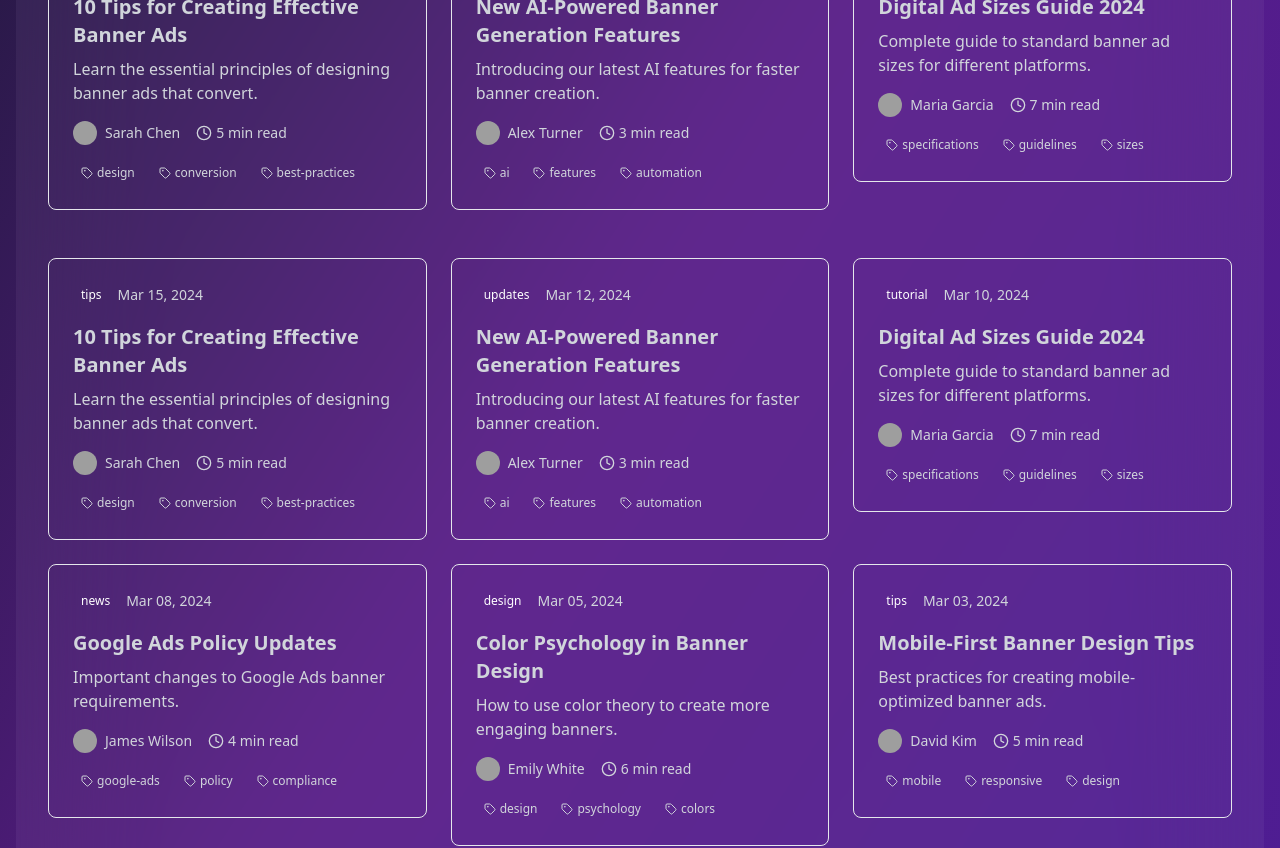
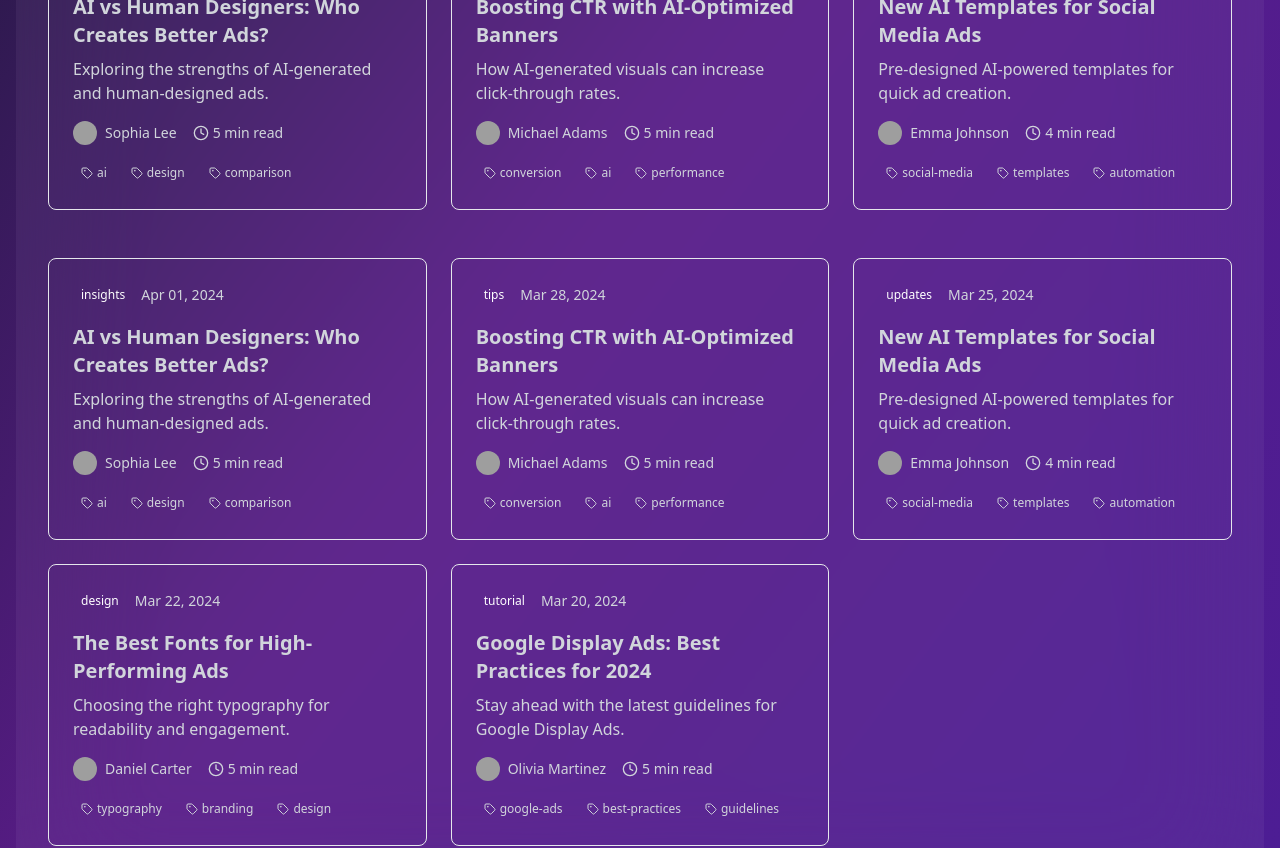
Before and after one commit to Zubariev/AdNate, a React (Vite) app: page /blog in a window 1280 px wide. Shown: the part 720-1568 px from the top of the page. Built offline with nearby package versions, Linux system fonts and the light colour scheme; grey boxes are pictures that could not be loaded.

Commit message:
fix sign up email field, sign out button, add blog posts

```diff
--- a/index.html
+++ b/index.html
@@ -3,9 +3,9 @@
   <head>
     <meta charset="UTF-8" />
     <meta name="viewport" content="width=device-width, initial-scale=1.0" />
-    <title>Design Studio</title>
-    <meta name="description" content="Design Studio - Create Beautiful Banners" />
-    <meta name="author" content="Design Studio" />
+    <title>AdNate</title>
+    <meta name="description" content="AdNate - Create Beautiful Banners" />
+    <meta name="author" content="AdNate" />
     <meta property="og:image" content="/og-image.png" />
   </head>
 
--- a/public/landing.html
+++ b/public/landing.html
@@ -3,7 +3,7 @@
   <head>
     <meta charset="UTF-8">
     <meta name="viewport" content="width=device-width, initial-scale=1.0">
-    <title>Design Studio - Create Beautiful Designs</title>
+    <title>AdNate - Create Beautiful Designs</title>
     <script src="https://cdn.tailwindcss.com"></script>
     <script>
       tailwind.config = {
@@ -35,7 +35,7 @@
   <body class="min-h-screen gradient-bg">
     <div class="container px-4 py-16 mx-auto text-white">
       <nav class="flex items-center justify-between mb-16">
-        <h1 class="text-2xl font-bold">Design Studio</h1>
+        <h1 class="text-2xl font-bold">AdNate</h1>
         <div class="space-x-4">
           <button id="loginBtn"
             class="px-4 py-2 transition-colors rounded-lg bg-white/10 hover:bg-white/20">
@@ -81,7 +81,7 @@
     <!-- Login Modal -->
     <div id="loginModal" class="fixed inset-0 flex items-center justify-center hidden p-4 bg-black/50 backdrop-blur-sm">
       <div class="w-full max-w-md p-8 bg-white rounded-2xl">
-        <h2 class="mb-6 text-2xl font-bold text-gray-900">Welcome back</h2>
+        <h2 class="mb-6 text-2xl font-bold text-white">Welcome back</h2>
         <form id="loginForm" class="space-y-4">
           <input type="email" placeholder="Email" required
             class="w-full px-4 py-3 border border-gray-300 rounded-lg focus:ring-2 focus:ring-indigo-500 focus:border-indigo-500">
@@ -96,7 +96,7 @@
     <!-- Signup Modal -->
     <div id="signupModal" class="fixed inset-0 flex items-center justify-center hidden p-4 bg-black/50 backdrop-blur-sm">
       <div class="w-full max-w-md p-8 bg-white rounded-2xl">
-        <h2 class="mb-6 text-2xl font-bold text-gray-900">Create your account</h2>
+        <h2 class="mb-6 text-2xl font-bold text-white">Create your account</h2>
         <form id="signupForm" class="space-y-4">
           <input type="email" placeholder="Email" required
             class="w-full px-4 py-3 border border-gray-300 rounded-lg focus:ring-2 focus:ring-indigo-500 focus:border-indigo-500">
--- a/src/components/DesignsList.tsx
+++ b/src/components/DesignsList.tsx
@@ -109,7 +109,7 @@ const DesignsList: React.FC = () => {
       if (error) throw error;
 
       localStorage.removeItem('isAuthenticated');
-      navigate('/landing');
+      navigate('/');
     } catch (error) {
       console.error('Error signing out:', error);
     }
--- a/src/data/blog-posts.ts
+++ b/src/data/blog-posts.ts
@@ -3,101 +3,123 @@ import { BlogPost } from "@/types/blog";
 
 export const blogPosts: BlogPost[] = [
   {
-    id: "1",
-    title: "10 Tips for Creating Effective Banner Ads",
-    excerpt: "Learn the essential principles of designing banner ads that convert.",
-    content: "Discover the key elements that make banner ads effective...",
-    category: "tips",
-    date: "2024-03-15",
+    id: "8",
+    title: "AI vs Human Designers: Who Creates Better Ads?",
+    excerpt: "Exploring the strengths of AI-generated and human-designed ads.",
+    content: `With the rise of AI-powered tools for ad creation, many businesses are questioning whether human designers are still necessary. The truth is, both AI and human creativity have unique strengths.
+
+AI-generated ads are efficient, cost-effective, and data-driven. AI can analyze user behavior and generate ad variations in seconds, optimizing them for performance. However, AI lacks emotional depth and intuition, which human designers bring to the table.
+
+On the other hand, human designers excel in storytelling, branding, and creating ads that evoke strong emotions. They understand cultural nuances and can think outside the box, something AI struggles with.
+
+The best approach? A hybrid model. Businesses can leverage AI for speed and efficiency while relying on human creativity to craft compelling brand narratives. By combining both, companies can achieve the perfect balance between automation and artistry.`,
+    category: "insights",
+    date: "2024-04-01",
     author: {
-      name: "Sarah Chen",
+      name: "Sophia Lee",
       avatar: "/placeholder.svg",
     },
-    tags: ["design", "conversion", "best-practices"],
+    tags: ["ai", "design", "comparison"],
     readTime: 5,
   },
   {
-    id: "2",
-    title: "New AI-Powered Banner Generation Features",
-    excerpt: "Introducing our latest AI features for faster banner creation.",
-    content: "We're excited to announce our new AI-powered features...",
-    category: "updates",
-    date: "2024-03-12",
+    id: "9",
+    title: "Boosting CTR with AI-Optimized Banners",
+    excerpt: "How AI-generated visuals can increase click-through rates.",
+    content: `Click-through rate (CTR) is a key metric in digital advertising. The higher the CTR, the more users engage with your ad. But what makes an ad truly effective?
+
+AI-powered tools analyze massive datasets to identify patterns in high-performing ads. By using AI, marketers can generate banner designs that are not only visually appealing but also optimized for engagement.
+
+Some AI strategies to improve CTR include:
+1. **Personalization** – AI can tailor ads based on user demographics and past interactions.
+2. **Color Psychology** – AI tests different color schemes to see which grabs the most attention.
+3. **A/B Testing** – Automated testing helps determine the best performing ad variations in real-time.
+4. **Dynamic Creatives** – AI adapts visuals and text dynamically for different audiences.
+
+By implementing AI-driven strategies, businesses can significantly increase CTR, leading to higher conversions and a better return on investment.`,
+    category: "tips",
+    date: "2024-03-28",
     author: {
-      name: "Alex Turner",
+      name: "Michael Adams",
       avatar: "/placeholder.svg",
     },
-    tags: ["ai", "features", "automation"],
-    readTime: 3,
+    tags: ["conversion", "ai", "performance"],
+    readTime: 5,
   },
   {
-    id: "3",
-    title: "Digital Ad Sizes Guide 2024",
-    excerpt: "Complete guide to standard banner ad sizes for different platforms.",
-    content: "Stay up to date with the latest ad size requirements...",
-    category: "tutorial",
-    date: "2024-03-10",
+    id: "10",
+    title: "New AI Templates for Social Media Ads",
+    excerpt: "Pre-designed AI-powered templates for quick ad creation.",
+    content: `Creating engaging social media ads can be time-consuming, but AI is changing the game. Our latest update introduces pre-designed AI-powered ad templates, helping businesses create professional-looking ads in minutes.
+
+These templates are optimized for:
+- **Facebook & Instagram Ads** – Visually striking designs that match platform guidelines.
+- **LinkedIn & Twitter Ads** – Professional, text-focused layouts for B2B audiences.
+- **E-commerce Promotions** – AI suggests product placements and discount callouts.
+
+With AI-generated suggestions for text, images, and color schemes, even users with no design experience can craft compelling ads. Simply enter your brand details, and the AI will generate ready-to-use ads tailored to your target audience.
+
+This feature streamlines ad creation, saving businesses time and resources while maintaining high-quality visuals.`,
+    category: "updates",
+    date: "2024-03-25",
     author: {
-      name: "Maria Garcia",
+      name: "Emma Johnson",
       avatar: "/placeholder.svg",
     },
-    tags: ["specifications", "guidelines", "sizes"],
-    readTime: 7,
-  },
-  {
-    id: "4",
-    title: "Google Ads Policy Updates",
-    excerpt: "Important changes to Google Ads banner requirements.",
-    content: "Google has announced new policies affecting banner ads...",
-    category: "news",
-    date: "2024-03-08",
-    author: {
-      name: "James Wilson",
-      avatar: "/placeholder.svg",
-    },
-    tags: ["google-ads", "policy", "compliance"],
+    tags: ["social-media", "templates", "automation"],
     readTime: 4,
   },
   {
-    id: "5",
-    title: "Color Psychology in Banner Design",
-    excerpt: "How to use color theory to create more engaging banners.",
-    content: "Understanding color psychology can significantly impact...",
+    id: "11",
+    title: "The Best Fonts for High-Performing Ads",
+    excerpt: "Choosing the right typography for readability and engagement.",
+    content: `Typography plays a crucial role in digital advertising. The right font can enhance readability, convey brand personality, and even influence conversions. But how do you choose the best font for your banner ads?
+
+### 1. Prioritize Readability
+For ads, clarity is key. Sans-serif fonts like Helvetica, Montserrat, and Roboto work best for digital screens. They are clean, modern, and easy to read at a glance.
+
+### 2. Match the Font to Your Brand
+- **Luxury brands** often use elegant serif fonts like Playfair Display.
+- **Tech companies** prefer minimalistic fonts like Inter or Lato.
+- **Casual and fun brands** may opt for rounded fonts like Poppins.
+
+### 3. Use Bold & Contrasting Fonts
+Highlighting key text elements (like discounts or CTAs) with bold and contrasting fonts ensures that the message stands out. For example, pairing a heavy font like Bebas Neue with a lighter one like Open Sans creates a visually appealing contrast.
+
+### 4. Optimize for Mobile
+Since most users browse on mobile, ensure fonts remain legible even on small screens. Stick to a minimum of 14-16px for body text and 20-24px for headlines.
+
+By carefully selecting fonts, you can create eye-catching, high-converting banner ads that leave a lasting impression.`,
     category: "design",
-    date: "2024-03-05",
+    date: "2024-03-22",
     author: {
-      name: "Emily White",
+      name: "Daniel Carter",
       avatar: "/placeholder.svg",
     },
-    tags: ["design", "psychology", "colors"],
-    readTime: 6,
-  },
-  {
-    id: "6",
-    title: "Mobile-First Banner Design Tips",
-    excerpt: "Best practices for creating mobile-optimized banner ads.",
-    content: "With mobile traffic continuing to grow...",
-    category: "tips",
-    date: "2024-03-03",
-    author: {
-      name: "David Kim",
-      avatar: "/placeholder.svg",
-    },
-    tags: ["mobile", "responsive", "design"],
+    tags: ["typography", "branding", "design"],
     readTime: 5,
   },
   {
-    id: "7",
-    title: "Banner Animation Performance Guide",
-    excerpt: "Optimize your animated banners for better performance.",
-    content: "Learn how to create smooth animations without...",
+    id: "12",
+    title: "Google Display Ads: Best Practices for 2024",
+    excerpt: "Stay ahead with the latest guidelines for Google Display Ads.",
+    content: `Google Display Ads continue to be a powerful tool for businesses looking to reach wider audiences. However, with constant updates to Google's policies, it’s crucial to stay up to date.
+
+### Key Best Practices for 2024:
+1. **Use High-Quality Images & Videos** – Google favors visually appealing ads that align with platform standards.
+2. **Follow Google's Ad Size Guidelines** – Stick to standard dimensions like 300x250, 728x90, and 160x600 for better placement.
+3. **Responsive Ads Are a Must** – Google's AI adjusts responsive display ads dynamically, so provide multiple headlines, descriptions, and images for flexibility.
+4. **Emphasize Mobile Optimization** – Over 70% of Google Display ad impressions happen on mobile. Ensure your ads are readable and engaging on smaller screens.
+5. **Avoid Clickbait & Misleading CTAs** – Google's policies are stricter than ever on misleading ad content. Keep messaging clear and honest.
+
+By following these best practices, businesses can maximize ad performance and ensure compliance with Google's evolving ad policies.`,
     category: "tutorial",
-    date: "2024-03-01",
+    date: "2024-03-20",
     author: {
-      name: "Lisa Brown",
+      name: "Olivia Martinez",
       avatar: "/placeholder.svg",
     },
-    tags: ["animation", "performance", "optimization"],
-    readTime: 8,
-  },
+    tags: ["google-ads", "best-practices", "guidelines"],
+    readTime: 5,
+  }
 ];
--- a/src/index.html
+++ b/src/index.html
@@ -3,9 +3,9 @@
   <head>
     <meta charset="UTF-8" />
     <meta name="viewport" content="width=device-width, initial-scale=1.0" />
-    <title>Design Studio</title>
-    <meta name="description" content="Design Studio - Create Beautiful Banners" />
-    <meta name="author" content="Design Studio" />
+    <title>AdNate</title>
+    <meta name="description" content="AdNate - Create Beautiful Banners" />
+    <meta name="author" content="AdNate" />
     <meta property="og:image" content="/og-image.png" />
   </head>
   <body>
--- a/src/pages/LandingPage.tsx
+++ b/src/pages/LandingPage.tsx
@@ -87,7 +87,7 @@ const LandingPage = () => {
     <div className="text-white">
       <nav className="flex items-center justify-between mb-16">
         <h1 className="text-3xl font-bold text-transparent bg-clip-text bg-gradient-to-r from-purple-400 to-pink-400">
-          Design Studio
+          AdNate
         </h1>
         <div className="space-x-4">
           <button
@@ -137,7 +137,7 @@ const LandingPage = () => {
         <div className="fixed inset-0 z-50 flex items-center justify-center p-4 bg-black/60 backdrop-blur-sm">
           <div className="w-full max-w-md p-8 bg-gray-900 border rounded-2xl border-white/10">
             <div className="flex items-center justify-between mb-6">
-              <h2 className="text-2xl font-bold text-gray-900">Welcome back</h2>
+              <h2 className="text-2xl font-bold text-white">Welcome back</h2>
               <button
                 onClick={() => setShowLoginModal(false)}
                 className="text-gray-500 hover:text-gray-700"
@@ -157,8 +157,9 @@ const LandingPage = () => {
                   type="email"
                   value={email}
                   onChange={(e) => setEmail(e.target.value)}
+                  placeholder="Email"
+                  className="w-full px-4 py-2 text-gray-900 bg-white border rounded-lg focus:outline-none focus:ring-2 focus:ring-purple-400"
                   required
-                  className="w-full px-4 py-3 mt-1 border border-gray-300 rounded-lg focus:ring-2 focus:ring-indigo-500"
                 />
               </div>
               <div>
@@ -188,7 +189,7 @@ const LandingPage = () => {
         <div className="fixed inset-0 z-50 flex items-center justify-center p-4 bg-black/60 backdrop-blur-sm">
           <div className="w-full max-w-md p-8 bg-gray-900 border rounded-2xl border-white/10">
             <div className="flex items-center justify-between mb-6">
-              <h2 className="text-2xl font-bold text-gray-900">Create your account</h2>
+              <h2 className="text-2xl font-bold text-white">Create your account</h2>
               <button
                 onClick={() => setShowSignupModal(false)}
                 className="text-gray-500 hover:text-gray-700"
@@ -208,8 +209,9 @@ const LandingPage = () => {
                   type="email"
                   value={email}
                   onChange={(e) => setEmail(e.target.value)}
+                  placeholder="Email"
+                  className="w-full px-4 py-2 text-gray-900 bg-white border rounded-lg focus:outline-none focus:ring-2 focus:ring-purple-400"
                   required
-                  className="w-full px-4 py-3 mt-1 border border-gray-300 rounded-lg focus:ring-2 focus:ring-indigo-500"
                 />
               </div>
               <div>
--- a/src/pages/blog/Index.tsx
+++ b/src/pages/blog/Index.tsx
@@ -66,7 +66,7 @@ const Index = () => {
           onClick={() => navigate('/')}
           className="text-3xl font-bold text-transparent bg-clip-text bg-gradient-to-r from-purple-400 to-pink-400 hover:opacity-90"
         >
-          Design Studio
+          AdNate
         </button>
       </nav>
 
```
